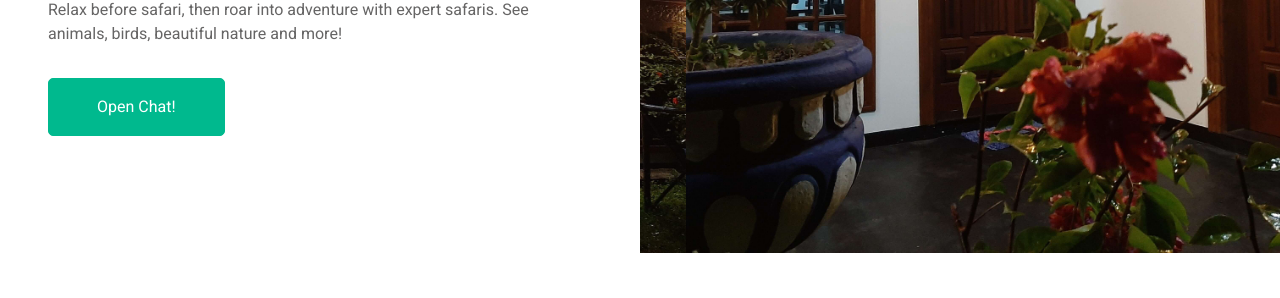
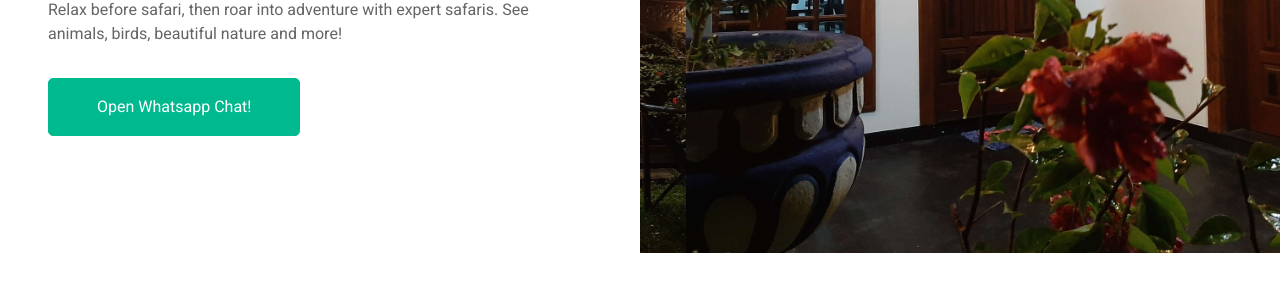
Before and after one commit to pasinduudara/pasinduudara.github.io, a plain HTML site: page index.html in a window 1280 px wide. Shown: the part 387-685 px from the top of the page. Drawn offline with nearby package versions, Linux system fonts and the light colour scheme.

Commit message:
Update index.html

```diff
--- a/index.html
+++ b/index.html
@@ -84,7 +84,7 @@
                 <div class="col-md-6 p-5 mt-lg-5">
                     <h1 class="display-5 animated fadeIn mb-4">Relaxing Safari Home Near <span class="text-primary">Yala National Park</span></h1>
                     <p class="animated fadeIn mb-4 pb-2">Wild Yala awaits! Stay at Udara Guest, your comfy villa beside the park. Relax before safari, then roar into adventure with expert safaris. See animals, birds, beautiful nature and more!</p>
-                    <a href="" class="btn btn-primary py-3 px-5 me-3 animated fadeIn">Open Chat!</a>
+                    <a href="whatsapp://send/?phone=94719112487" class="btn btn-primary py-3 px-5 me-3 animated fadeIn">Open Whatsapp Chat!</a>
                 </div>
                 <div class="col-md-6 animated fadeIn">
                     <div class="owl-carousel header-carousel">
```
